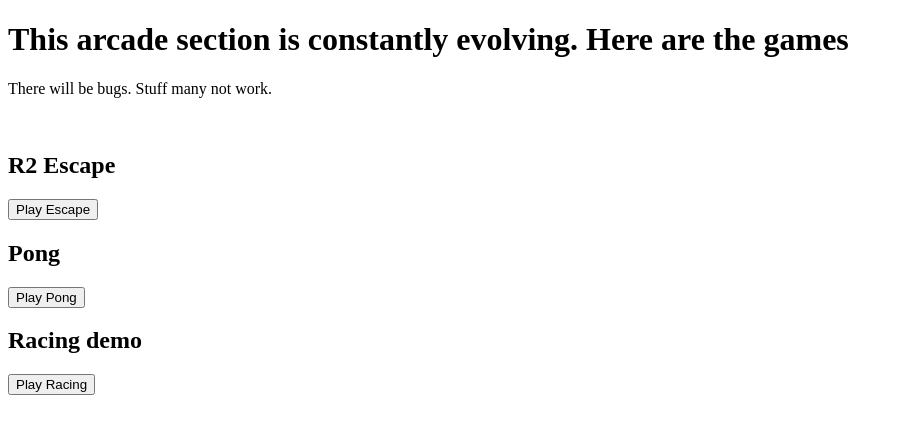
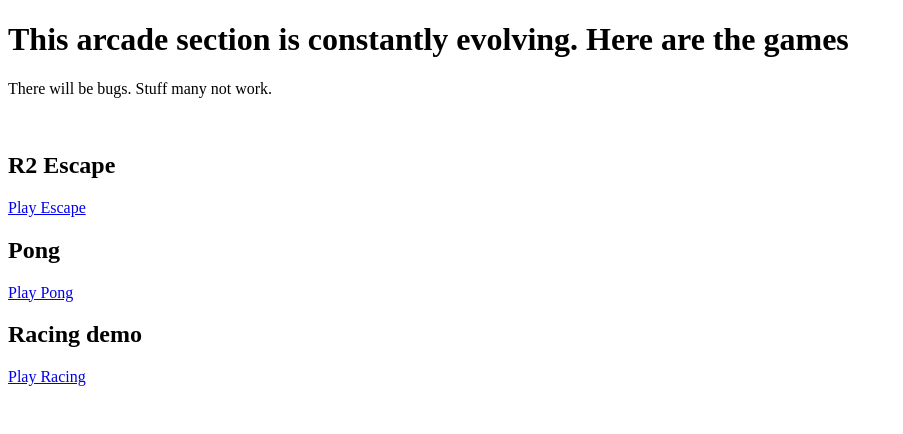
Before and after one commit to RogueRink/R2-Arcade, a plain HTML site: page index.html in a window 1280 px wide. Shown: the whole page, without its empty margins (0-903 px from the left). Drawn offline with Linux system fonts and the light colour scheme.

Commit message:
Update index.html

```diff
--- a/index.html
+++ b/index.html
@@ -15,13 +15,13 @@
     <p>There will be bugs. Stuff many not work.</p>
   <br>
     <h2>R2 Escape</h2>
-    <button type="button" href="BrickBreak-Escape">Play Escape</button>
+    <a href="BrickBreak-Escape" class="button">Play Escape</a>
   <br>
     <h2>Pong</h2>
-    <button type="button" href="Pong">Play Pong</button>
+    <a href="Pong" class="button">Play Pong</a>
   <br>
     <h2>Racing demo</h2>
-    <button type="button" href="Racing">Play Racing</button>
+    <a href="Racing" class="button">Play Racing</a>
 
   </body>
 
```
